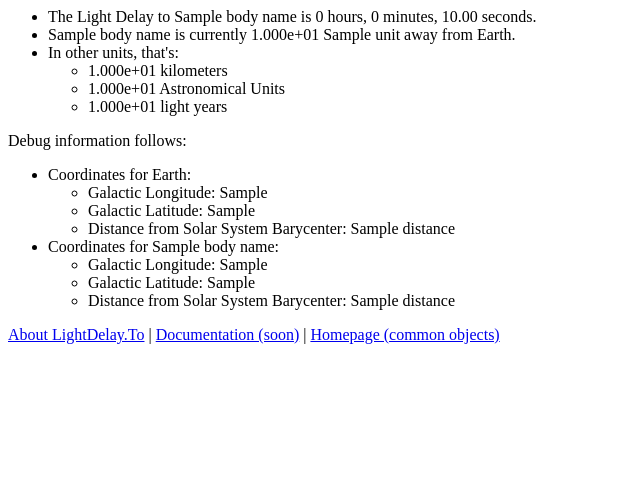
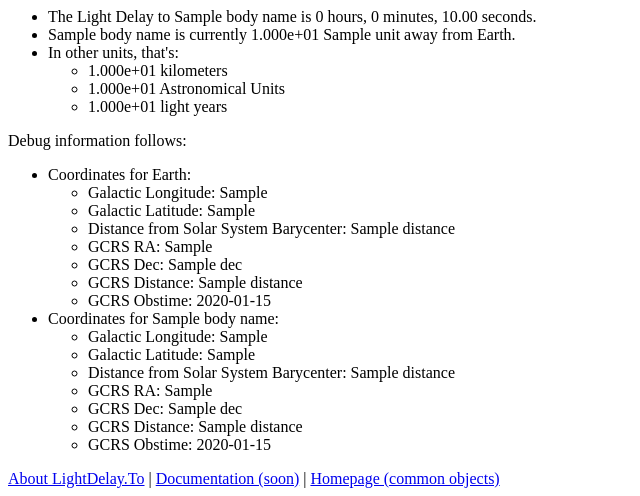
Before and after one commit to dcollinsn/lightdelay-to, a Django app: template templates/lightdelay/1arg.html in a window 1280 px wide. Shown: the part 353-849 px from the top of the page, without its empty margins (0-640 px from the left). Before the commit the page ends 697 px from the top, so only its background shows below. Run offline with Django 3.2, Linux system fonts and the light colour scheme; the template is opened without the code that fills it: most values are stand-ins (such as "Sample title", 1, 10 or a date in 2020); style sheets or scripts are compiled from the project's sources; some libraries are stand-ins or nearby versions.

Commit message:
More debugging

```diff
--- a/templates/lightdelay/1arg.html
+++ b/templates/lightdelay/1arg.html
@@ -35,12 +35,20 @@
             <li>Galactic Longitude: {{ earth.galactic.l }}</li>
             <li>Galactic Latitude: {{ earth.galactic.b }}</li>
             <li>Distance from Solar System Barycenter: {{ earth.galactic.distance }}</li>
+            <li>GCRS RA: {{ earth.gcrs.ra }}</li>
+            <li>GCRS Dec: {{ earth.gcrs.dec }}</li>
+            <li>GCRS Distance: {{ earth.gcrs.distance }}</li>
+            <li>GCRS Obstime: {{ earth.gcrs.obstime }}</li>
         </ul>
         <li>Coordinates for {{ body_name }}:</li>
         <ul>
             <li>Galactic Longitude: {{ body.galactic.l }}</li>
             <li>Galactic Latitude: {{ body.galactic.b }}</li>
             <li>Distance from Solar System Barycenter: {{ body.galactic.distance }}</li>
+            <li>GCRS RA: {{ body.gcrs.ra }}</li>
+            <li>GCRS Dec: {{ body.gcrs.dec }}</li>
+            <li>GCRS Distance: {{ body.gcrs.distance }}</li>
+            <li>GCRS Obstime: {{ body.gcrs.obstime }}</li>
         </ul>
     </ul>
 {% endblock %}
```
